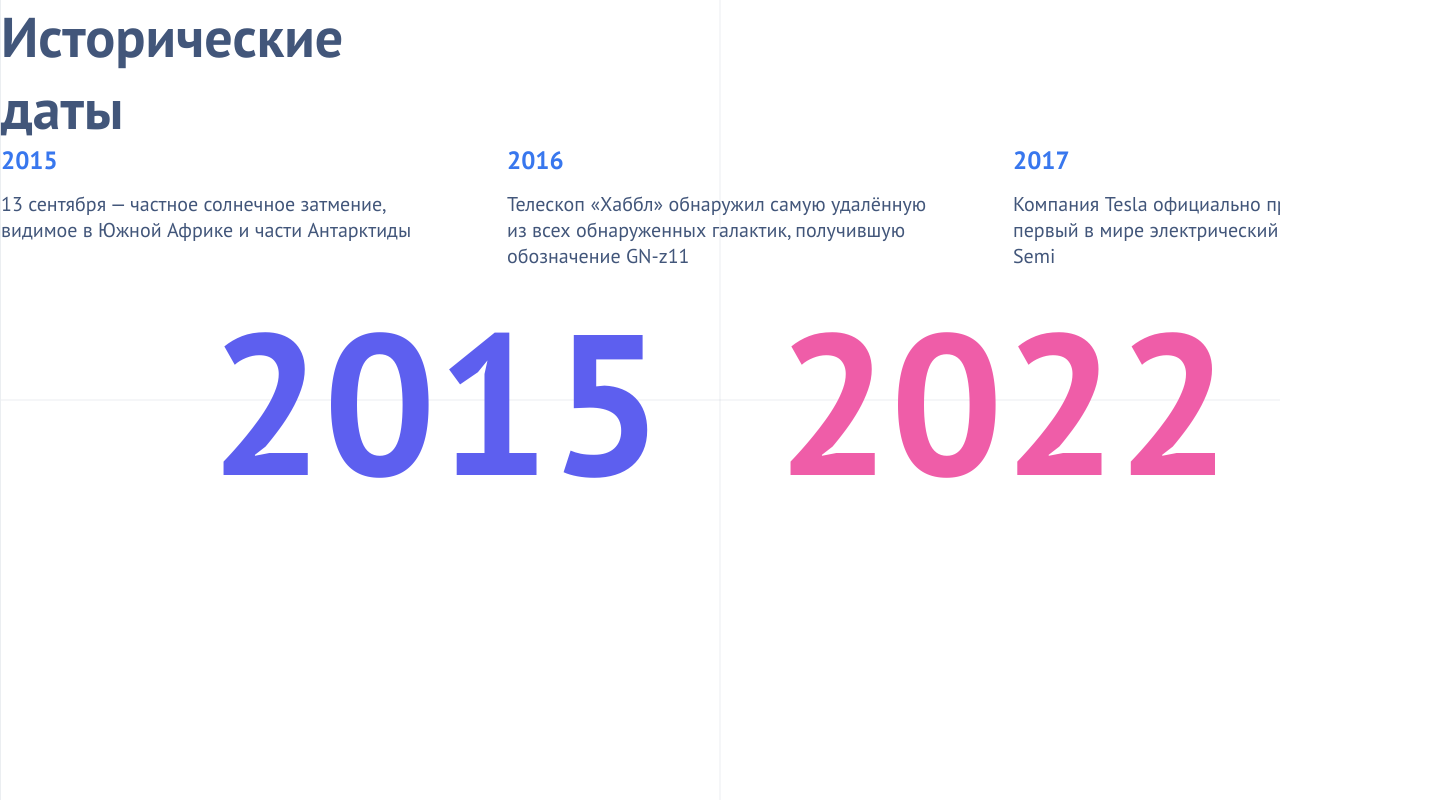
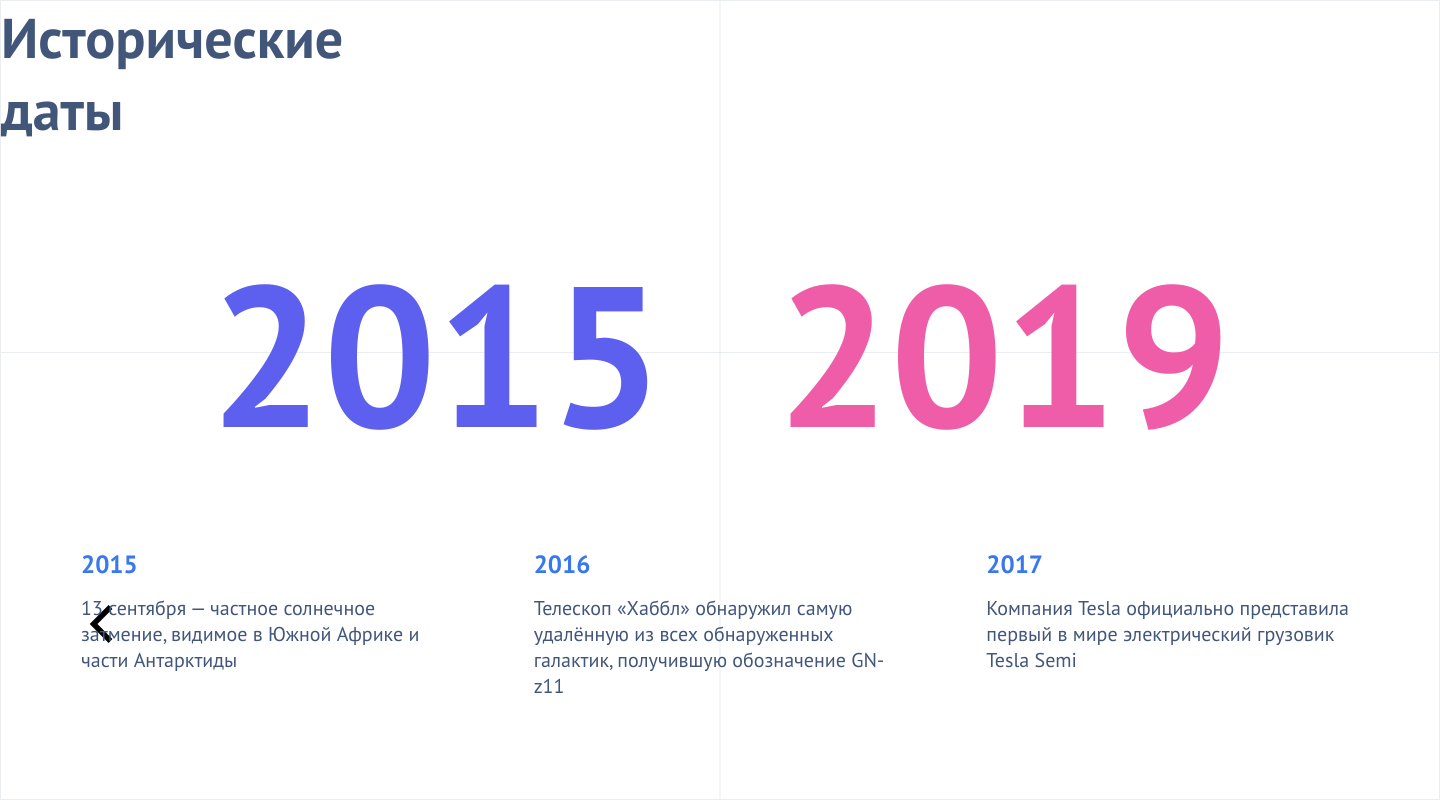
Before and after one commit to myavzur/only-slider, a React app: page / in a window 1280 px wide. Shown: the whole page, 1440 px wide, since content can reach past the window. Built offline with nearby package versions, Linux system fonts and the light colour scheme.

Commit message:
Pixel perfect

```diff
--- a/package.json
+++ b/package.json
@@ -4,6 +4,7 @@
   "private": true,
   "dependencies": {
     "@babel/core": "^7.16.0",
+    "@gsap/react": "^2.1.1",
     "@pmmmwh/react-refresh-webpack-plugin": "^0.5.3",
     "@svgr/webpack": "^5.5.0",
     "@testing-library/jest-dom": "^5.17.0",
--- a/src/assets/styles/index.scss
+++ b/src/assets/styles/index.scss
@@ -1,4 +1,5 @@
 @import "./normalize.scss";
+@import "./reset.scss";
 @import "./fonts.scss";
 
 body {
--- /dev/null
+++ b/src/assets/styles/reset.scss
@@ -0,0 +1,6 @@
+button {
+	background: none;
+	border: none;
+	outline: none;
+	cursor: pointer;
+}
--- a/src/components/app/app.tsx
+++ b/src/components/app/app.tsx
@@ -1,21 +1,61 @@
-import React, { useCallback, useState } from 'react';
+import React, { useCallback, useMemo, useRef, useState } from 'react';
 import cn from "classnames";
+
+import { gsap } from "gsap";
+import { useGSAP } from "@gsap/react";
 
 import { PageTitle } from '@/components/page-title';
 
 import styles from "./styles.module.scss";
-import { historyData } from './data';
+import { getEventsDateRange, historyData, sortEventsByDate } from './data';
 import { Slider } from '@/components/slider';
 import { PageLayout } from '../page-layout';
 
+const nowYear = new Date().getFullYear();
+
 export const App = () => {
   const [history, setHistory] = useState(historyData[0]);
+  const initialRange = useRef(getEventsDateRange(history.events));
+
+  const sortedHistoryEvents = useMemo(() => {
+    return sortEventsByDate(history.events);
+  }, [history]);
+
+  const rangeMinEl = useRef<HTMLSpanElement | null>(null);
+  const rangeMaxEl = useRef<HTMLSpanElement | null>(null);
+  const sliderEl = useRef<HTMLDivElement | null>(null);
 
   const handleSelectHistory = useCallback((id: number) => {
+    if (history.id === id) return;
+
     const newHistory = historyData.find((history) => history.id === id);
     if (!newHistory) return;
-    setHistory(newHistory);
-  }, []);
+
+    const timeline = gsap.timeline();
+    const range = getEventsDateRange(newHistory.events);
+
+    timeline
+      .to(sliderEl.current, {
+        opacity: 0,
+        onComplete: () => setHistory(newHistory)
+      }, "time-travel")
+      .to(rangeMinEl.current, {
+        innerText: range.min,
+        snap: "innerText",
+        ease: "power4.out",
+        duration: 1
+      }, "time-travel")
+      .to(rangeMaxEl.current, {
+        innerText: range.max,
+        snap: "innerText",
+        ease: "power4.out",
+        duration: 1
+      }, "time-travel");
+
+    timeline
+      .to(sliderEl.current, { opacity: 1 }, "finish")
+      .from(sliderEl.current, { y: 0 }, "finish");
+  }, [history]);
 
   return (
     <PageLayout>
@@ -29,23 +69,26 @@ export const App = () => {
 
             <div className={styles.range}>
               <span
+                ref={rangeMinEl}
                 className={cn(styles.range__value, styles.range__value_min)}
                 onClick={() => handleSelectHistory(1)}
               >
-                2015
+                {initialRange.current.min}
               </span>
 
               <span
+                ref={rangeMaxEl}
                 className={cn(styles.range__value, styles.range__value_max)}
                 onClick={() => handleSelectHistory(2)}
               >
-                2022
+                {initialRange.current.max}
               </span>
             </div>
           </div>
         </div>
 
-        <Slider slides={history.events}>
+        <div className={styles.content__slider} ref={sliderEl}>
+          <Slider slides={sortedHistoryEvents}>
             {(slide) => (
               <div className={styles.event} key={slide.text}>
                 <h3 className={styles.event__date}>{slide.year}</h3>
@@ -54,6 +97,7 @@ export const App = () => {
             )}
           </Slider>
         </div>
+      </div>
     </PageLayout>
   );
 }
--- a/src/components/app/data/history-data.ts
+++ b/src/components/app/data/history-data.ts
@@ -8,6 +8,19 @@ interface History {
 	name: string;
 	events: HistoryEvent[];
 }
+
+export const sortEventsByDate = (events: HistoryEvent[]) => {
+	return events.sort((a, b) => a.year - b.year);
+};
+
+export const getEventsDateRange = (events: HistoryEvent[]) => {
+	const dates = events.map((event) => event.year);
+
+	return {
+		min: Math.min(...dates),
+		max: Math.max(...dates)
+	};
+};
 
 export const historyData: History[] = [
 	{
--- a/src/components/app/styles.module.scss
+++ b/src/components/app/styles.module.scss
@@ -1,13 +1,14 @@
 .content {
+	--padding-x: 80px;
 	--border: 1px solid rgba(66, 86, 122, 10%); // COLORS.
 
 	position: relative;
-	border-left: var(--border);
-	border-right: var(--border);
+	border: var(--border);
 	height: 100%;
 
 	&__title {
 		max-width: 350px;
+		position: absolute;
 	}
 
 	&__controller {
@@ -17,27 +18,40 @@
 		width: 100%;
 		height: 100%;
 	}
+
+	&__slider {
+		position: absolute;
+		left: 50%;
+		transform: translateX(-50%);
+		right: 80px;
+		bottom: 100px;
+		width: calc(100% - var(--padding-x) * 2);
+		z-index: 100;
+	}
 }
 
 .controller {
+	--top-offset: 44%;
+
 	height: 100%;
 	position: relative;
 
 	&__line {
 		position: absolute;
-		top: 50%;
-		left: 0;
-
-		height: 1px;
-		width: 100%;
 		background-color: rgba(66, 86, 122, 10%); // COLORS.
 
 		&_horizontal {
-			transform: translateY(-50%);
+			height: 1px;
+			width: 100%;
+			top: var(--top-offset);
 		}
 
 		&_vertical {
-			transform: rotateZ(90deg);
+			height: 100%;
+			width: 1px;
+			top: 0;
+			left: 50%;
+			transform: translateX(-50%);
 		}
 	}
 
@@ -49,7 +63,7 @@
 		font-size: 200px;
 		font-weight: 700;
 		position: absolute;
-		top: 50%;
+		top: var(--top-offset);
 		left: 50%;
 		transform: translate(-50%, -50%);
 
--- a/src/components/page-layout/styles.module.scss
+++ b/src/components/page-layout/styles.module.scss
@@ -3,7 +3,6 @@
 
 	width: 100vw;
 	height: 100vh;
-	overflow: hidden;
 
 	display: grid;
 	grid-template-columns: 2fr var(--container-width) 1fr;
@@ -13,7 +12,6 @@
 	}
 
 	&__container {
-
 		height: 100%;
 		width: var(--container-width);
 	}
--- /dev/null
+++ b/src/components/slider/inner-navigation/index.ts
@@ -0,0 +1 @@
+export * from "./inner-navigation";
--- a/src/components/slider/slider-navigation/slider-navigation.tsx
+++ b/src/components/slider/inner-navigation/inner-navigation.tsx
@@ -6,10 +6,10 @@ import { useSwiper } from "swiper/react";
 import { Icon } from "@/components/icon";
 import { useEvent } from "@/hooks";
 
-export const SliderNavigation: FC = () => {
+export const InnerNavigation: FC = () => {
 	const swiper = useSwiper();
 
-	const [_, forceUpdate] = useState(1);
+	const [_, forceUpdate] = useState(0);
 
 	const handleSlideChange = useEvent(() => {
 		forceUpdate(Math.random());
@@ -18,12 +18,12 @@ export const SliderNavigation: FC = () => {
 	useEffect(() => {
 		swiper.on("slideChange", handleSlideChange);
 		return () => swiper.off("slideChange", handleSlideChange);
-	})
+	}, [swiper, handleSlideChange]);
 
 	return (
 		<div className={styles.slider__controls}>
 			<button
-				className={cn(styles.slider__controller, styles.slider__controller_prev)}
+				className={cn(styles.slider__control, styles.slider__control_prev)}
 				disabled={swiper.isBeginning}
 				onClick={() => swiper.slidePrev()}
 			>
@@ -31,7 +31,7 @@ export const SliderNavigation: FC = () => {
 			</button>
 
 			<button
-				className={cn(styles.slider__controller, styles.slider__controller_next)}
+				className={cn(styles.slider__control, styles.slider__control_next)}
 				disabled={swiper.isEnd}
 				onClick={() => swiper.slideNext()}
 			>
--- a/src/components/slider/slider-navigation/index.ts
+++ /dev/null
@@ -1 +0,0 @@
-export * from "./slider-navigation";
--- a/src/components/slider/slider.tsx
+++ b/src/components/slider/slider.tsx
@@ -3,22 +3,25 @@ import { SliderProps } from "./props.interface";
 import { Swiper, SwiperSlide } from 'swiper/react';
 import "swiper/css";
 
-import { SliderNavigation } from "./slider-navigation";
+import { InnerNavigation } from "./inner-navigation";
+import styles from "./styles.module.scss";
+
 
 export const Slider = <T extends unknown>({ slides, children, className }: SliderProps<T>) => {
 	return (
 		<Swiper
-			className={cn(className)}
+			className={cn(styles.slider, className)}
 			spaceBetween={80}
 			slidesPerView={3}
+			grabCursor={true}
 		>
 			{slides.map((slide, idx) => (
-				<SwiperSlide key={idx}>
+				<SwiperSlide key={idx} className={styles.slider__slide}>
 					{children(slide)}
 				</SwiperSlide>
 			))}
 
-			{/* <SliderNavigation /> */}
+			<InnerNavigation />
 		</Swiper>
 	);
 };
--- a/src/components/slider/styles.module.scss
+++ b/src/components/slider/styles.module.scss
@@ -1,5 +1,27 @@
 .slider {
-	&__controller {
+	display: grid;
 
+	&__slide {
+		user-select: none;
+	}
+
+	&__controls {
+		position: absolute;
+		left: 0;
+		top: 50%;
+		transform: translateY(-50%);
+		width: 100%;
+		display: flex;
+		justify-content: space-between;
+		align-items: center;
+	}
+
+	&__control {
+		height: 40px;
+		width: 40px;
+
+		&:disabled {
+			display: none;
+		}
 	}
 }
```
Also changed, not shown: 1 other file (tests, documents, lock files or other folders). Lines whose indentation alone changed are shown as unchanged.
